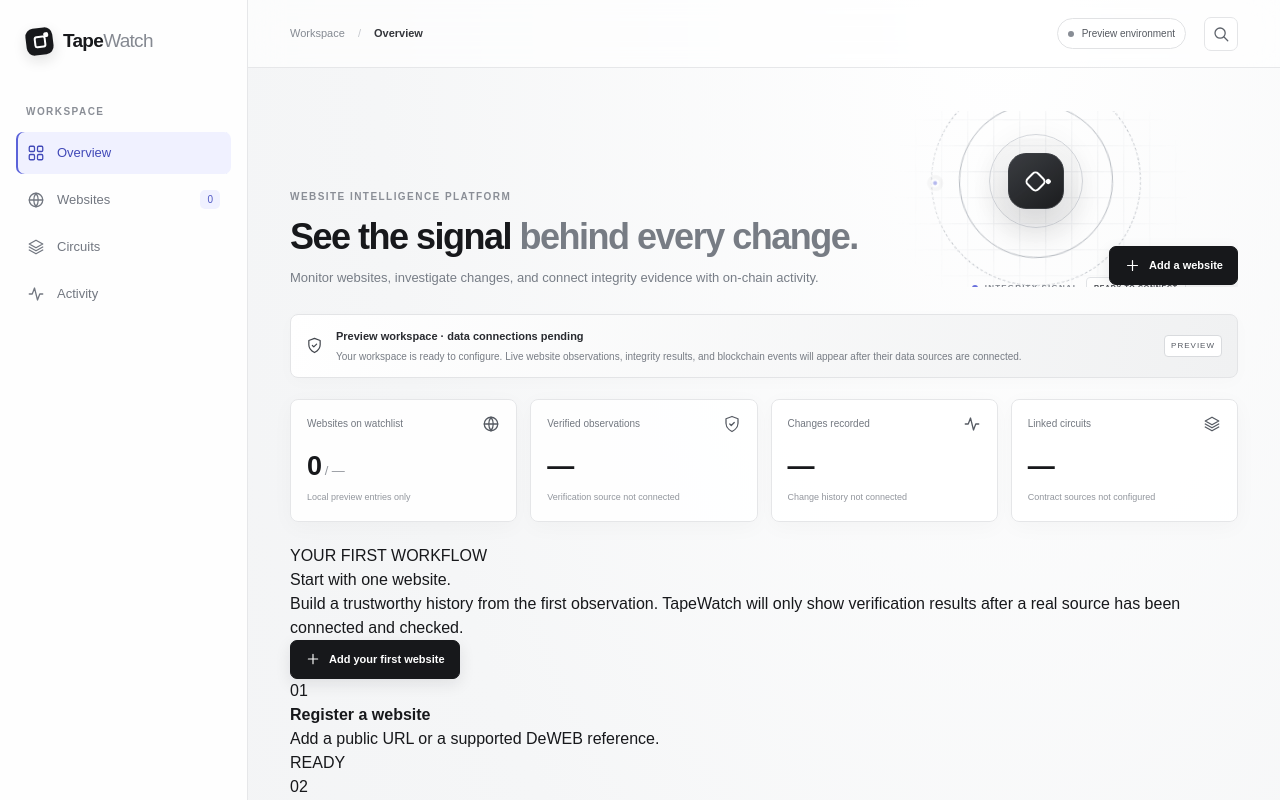
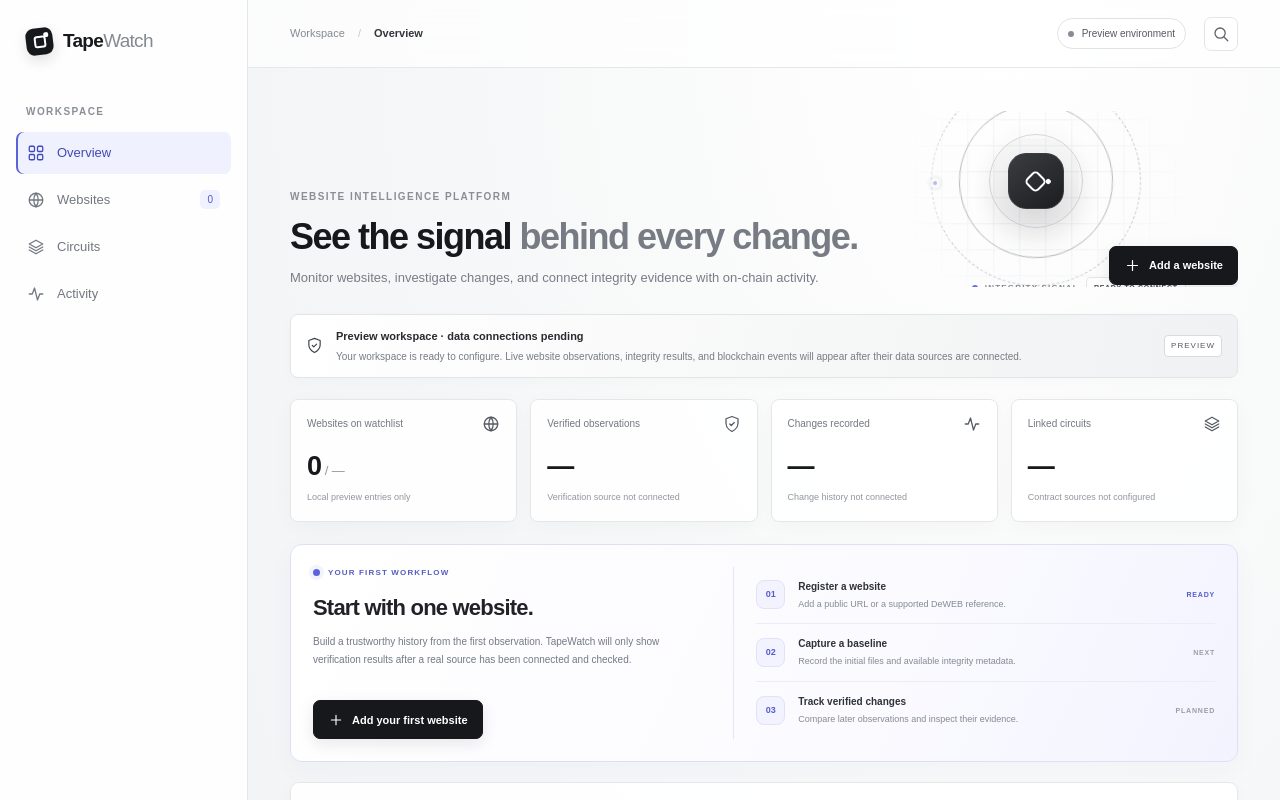
Before and after one commit to voidedfx0/tapewatch, a Next.js app: page / in a window 1280 px wide. Shown: the top 800 px of the page. Built offline with nearby package versions, Linux system fonts and the light colour scheme.

Commit message:
Style TapeWatch first-run onboarding panel

```diff
--- a/app/globals.css
+++ b/app/globals.css
@@ -379,3 +379,42 @@ h1 span { color: #777c84; }
 @media (max-width:900px) { .intelligence-grid { grid-template-columns:1fr 1fr; } .intelligence-card:last-child { grid-column:span 2;min-height:175px; } }
 @media (max-width:600px) { .intelligence-heading { align-items:flex-start;flex-direction:column;gap:10px; } .intelligence-heading h2 { font-size:17px; } .intelligence-grid { grid-template-columns:1fr; } .intelligence-card:last-child { grid-column:auto;min-height:190px; } .intelligence-card { min-height:190px;padding:15px; } }
 @media (prefers-reduced-motion:reduce) { .intelligence-card { transition:none; } .intelligence-card:hover { transform:none; } }
+
+
+/* First-run onboarding: turn an empty dashboard into a clear next step */
+.getting-started {
+  display:grid;
+  grid-template-columns:minmax(0,.9fr) minmax(0,1.1fr);
+  gap:26px;
+  margin:0 0 20px;
+  padding:22px;
+  border:1px solid #dedff5;
+  border-radius:12px;
+  background:linear-gradient(115deg,#fff 0%,#fbfbff 58%,#f3f3ff 100%);
+  box-shadow:0 8px 28px #3334a008;
+  animation:card-enter .65s .08s both;
+}
+.getting-started-main { display:flex;align-items:flex-start;flex-direction:column; }
+.getting-started-kicker { display:flex;align-items:center;gap:8px;margin-bottom:12px;color:#565dc3;font-size:8px;font-weight:750;letter-spacing:1.15px; }
+.getting-started-dot { width:7px;height:7px;border-radius:50%;background:var(--tw-accent);box-shadow:0 0 0 4px #5b63d914; }
+.getting-started-main h2 { margin:0;color:#202226;font-size:22px;font-weight:700;letter-spacing:-.8px; }
+.getting-started-main > p { max-width:390px;margin:9px 0 18px;color:#747985;font-size:10px;line-height:1.8; }
+.getting-started-main .primary-button { margin-top:auto; }
+.getting-started-steps { display:grid;align-content:center;gap:0;padding-left:22px;border-left:1px solid #e7e7f1; }
+.getting-step { display:grid;grid-template-columns:31px minmax(0,1fr) auto;align-items:center;gap:11px;padding:12px 0;border-bottom:1px solid #ececf4; }
+.getting-step:last-child { border-bottom:0; }
+.getting-step-number { width:29px;height:29px;display:grid;place-items:center;border:1px solid #e1e2f7;border-radius:8px;background:#f3f3ff;color:#555dcc;font-size:9px;font-weight:750; }
+.getting-step strong { display:block;color:#30323a;font-size:10px;font-weight:680; }
+.getting-step p { margin:4px 0 0;color:#858a94;font-size:9px;line-height:1.55; }
+.getting-step-state { color:#555dcc;font-size:7px;font-weight:750;letter-spacing:.8px; }
+.getting-step-state.pending { color:#999da5; }
+@media (max-width:800px) {
+  .getting-started { grid-template-columns:1fr;gap:18px;padding:18px; }
+  .getting-started-steps { padding:4px 0 0;border-left:0;border-top:1px solid #e7e7f1; }
+}
+@media (max-width:600px) {
+  .getting-started-main h2 { font-size:20px; }
+  .getting-step { grid-template-columns:29px minmax(0,1fr);gap:9px; }
+  .getting-step-state { grid-column:2; }
+}
+@media (prefers-reduced-motion:reduce) { .getting-started { animation:none; } }
```
